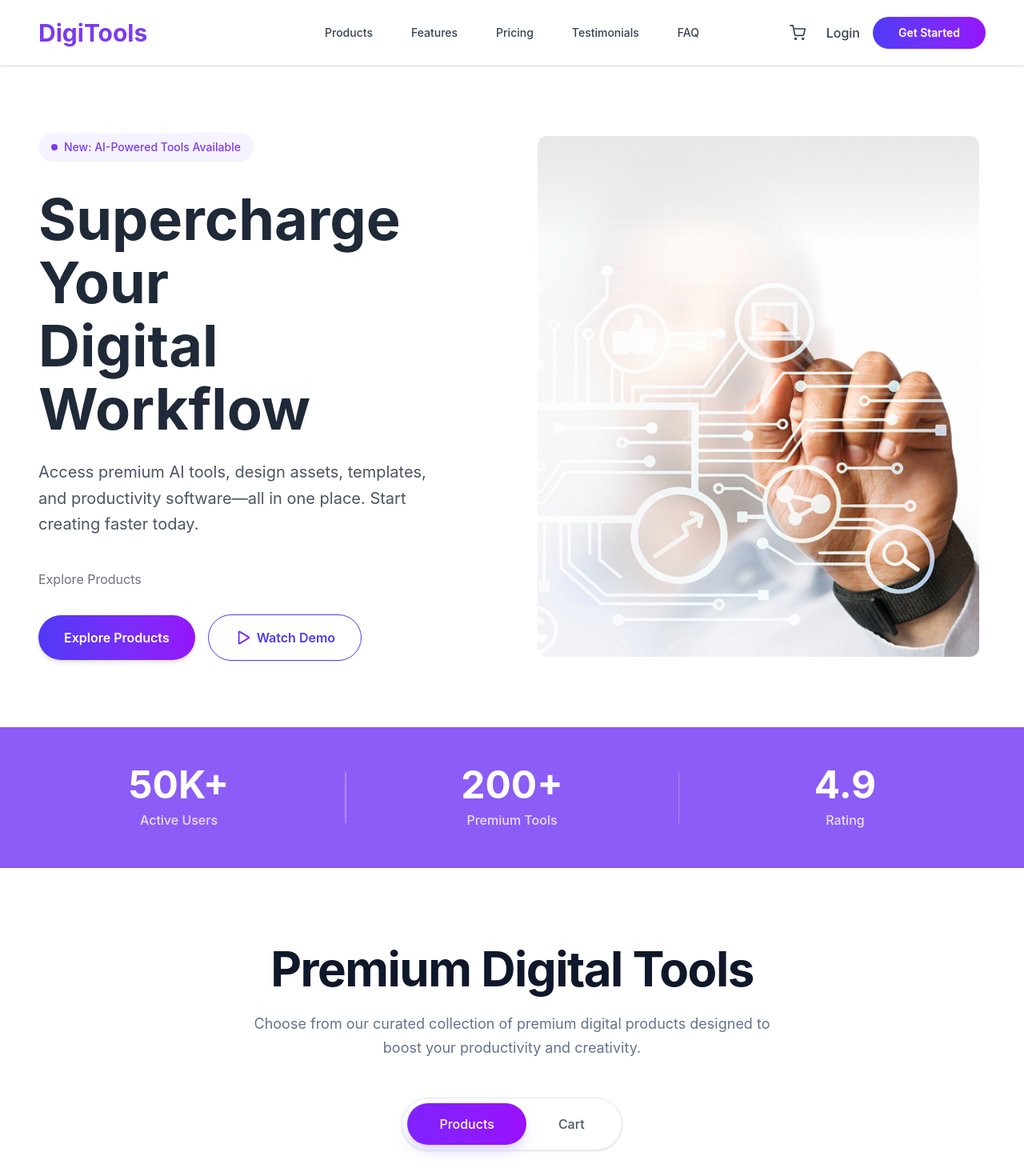
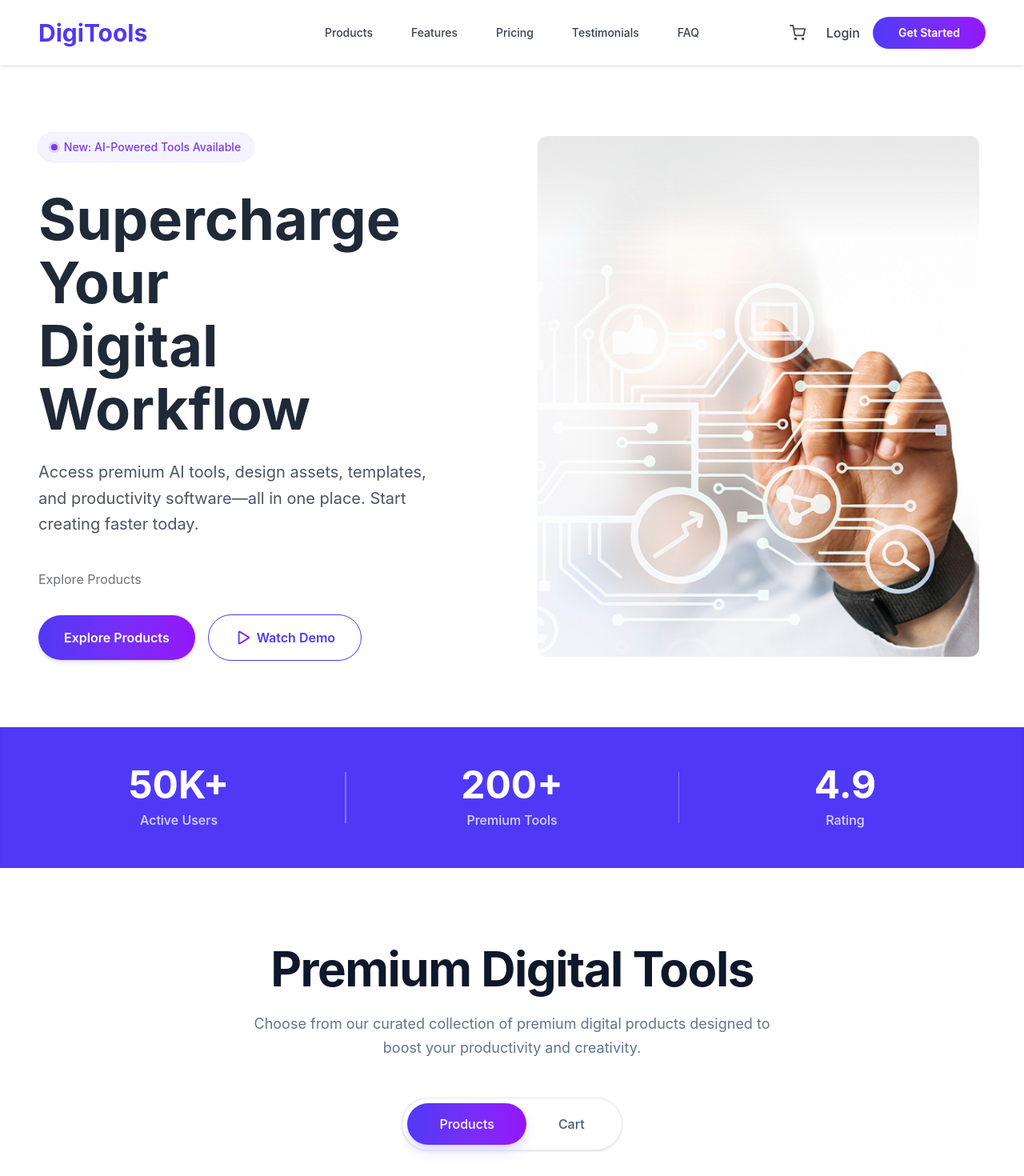
Before and after one commit to zahidhossin39/Assignment-6, a React (Vite) app in the folder assignment6/: page / in a window 1280 px wide. Shown: the top 1470 px of the page at 80% size. Built offline with nearby package versions, Linux system fonts and the light colour scheme.

Commit message:
Added React Toastify and do some changes. Fix some things.

```diff
--- a/assignment6/index.html
+++ b/assignment6/index.html
@@ -4,7 +4,7 @@
     <meta charset="UTF-8" />
     <link rel="icon" type="image/svg+xml" href="/favicon.svg" />
     <meta name="viewport" content="width=device-width, initial-scale=1.0" />
-    <title>assignment6</title>
+    <title>DigiTools / Assignment-6</title>
   </head>
   <body>
     <div id="root"></div>
--- a/assignment6/package.json
+++ b/assignment6/package.json
@@ -14,6 +14,7 @@
     "react": "^19.2.4",
     "react-dom": "^19.2.4",
     "react-icons": "^5.6.0",
+    "react-toastify": "^11.0.5",
     "tailwindcss": "^4.2.2"
   },
   "devDependencies": {
--- a/assignment6/src/App.css
+++ b/assignment6/src/App.css
@@ -0,0 +1,14 @@
+@keyframes breathe {
+  0%, 100% {
+    transform: scale(1);
+    box-shadow: 0 0 0 0 rgba(124, 58, 237, 0.2);
+  }
+  50% {
+    transform: scale(1.02);
+    box-shadow: 0 0 10px 4px rgba(124, 58, 237, 0.1);
+  }
+}
+
+.animate-breathe {
+  animation: breathe 3s ease-in-out infinite;
+}
--- a/assignment6/src/App.jsx
+++ b/assignment6/src/App.jsx
@@ -7,23 +7,40 @@ import PremiumTools from "./component/PremiumTools/PremiumTools";
 import ThreeStepProcess from "./component/ThreeStepProcess/ThreeStepProcess";
 import Pricing from "./component/Pricing/Pricing";
 import Footer from "./component/Footer/Footer";
+import { ToastContainer, toast } from "react-toastify";
+import "react-toastify/dist/ReactToastify.css";
 
 function App() {
   const [cartItems, setCartItems] = useState([]);
 
   const addToCart = (product) => {
-    setCartItems((prev) => {
-      if (prev.find((item) => item.id === product.id)) return prev;
-      return [...prev, product];
-    });
+    const isAlreadyInCart = cartItems.find((item) => item.id === product.id);
+    if (isAlreadyInCart) {
+      toast.info(`${product.name} is already in the cart!`);
+    } else {
+      toast.success(`${product.name} added to cart!`);
+      setCartItems((prev) => [...prev, product]);
+    }
   };
 
   const removeFromCart = (productId) => {
+    const productToRemove = cartItems.find((item) => item.id === productId);
+    if (productToRemove) {
+      toast.warn(`${productToRemove.name} removed from cart.`);
+    }
     setCartItems((prev) => prev.filter((item) => item.id !== productId));
   };
 
   const clearCart = () => {
-    setCartItems([]);
+    if (cartItems.length > 0) {
+      toast.success("Checkout successful! Cart cleared.", {
+        position: "top-center",
+        autoClose: 3000,
+      });
+      setCartItems([]);
+    } else {
+      toast.error("Your cart is empty!");
+    }
   };
 
   return (
@@ -40,6 +57,18 @@ function App() {
       <ThreeStepProcess />
       <Pricing />
       <Footer />
+      <ToastContainer
+        position="top-right"
+        autoClose={2000}
+        hideProgressBar={false}
+        newestOnTop={false}
+        closeOnClick
+        rtl={false}
+        pauseOnFocusLoss
+        draggable
+        pauseOnHover
+        theme="light"
+      />
     </div>
   );
 }
--- a/assignment6/src/component/PremiumTools/PremiumTools.jsx
+++ b/assignment6/src/component/PremiumTools/PremiumTools.jsx
@@ -36,7 +36,7 @@ const PremiumTools = ({ cartItems, addToCart, removeFromCart, clearCart }) => {
         <button
           className={`py-3.5 px-10 rounded-full text-base font-medium cursor-pointer transition-all duration-300 ease-in-out border-none outline-none ${
             activeTab === "products"
-              ? "bg-gradient-to-r from-violet-600 to-purple-600 text-white shadow-lg shadow-violet-200"
+              ? "bg-gradient-to-r from-[#4F39F6] to-[#9514FA] text-white shadow-lg shadow-violet-200"
               : "bg-transparent text-slate-600 hover:text-violet-600"
           }`}
           onClick={() => setActiveTab("products")}
@@ -46,7 +46,7 @@ const PremiumTools = ({ cartItems, addToCart, removeFromCart, clearCart }) => {
         <button
           className={`py-3.5 px-10 rounded-full text-base font-medium cursor-pointer transition-all duration-300 ease-in-out border-none outline-none flex items-center gap-2 ${
             activeTab === "cart"
-              ? "bg-gradient-to-r from-violet-600 to-purple-600 text-white shadow-lg shadow-violet-200"
+              ? "bg-gradient-to-r from-[#4F39F6] to-[#9514FA] text-white shadow-lg shadow-violet-200"
               : "bg-transparent text-slate-600 hover:text-violet-600"
           }`}
           onClick={() => setActiveTab("cart")}
@@ -56,8 +56,8 @@ const PremiumTools = ({ cartItems, addToCart, removeFromCart, clearCart }) => {
             <span
               className={`text-xs font-bold px-2 py-0.5 rounded-full ${
                 activeTab === "cart"
-                  ? "bg-white text-violet-600"
-                  : "bg-violet-100 text-violet-600"
+                  ? "bg-white text-[#4F39F6]"
+                  : "bg-violet-100 text-[#4F39F6]"
               }`}
             >
               {cartCount}
--- a/assignment6/src/component/ProductsCard/ProductsCard.jsx
+++ b/assignment6/src/component/ProductsCard/ProductsCard.jsx
@@ -58,7 +58,7 @@ const ProductsCard = ({ product, onBuyNow, isPurchased }) => {
             className="flex items-center gap-2.5 text-sm font-medium text-slate-700"
           >
             <svg
-              className="w-4 h-4 shrink-0 text-violet-600"
+              className="w-4 h-4 shrink-0 text-[#4F39F6]"
               viewBox="0 0 20 20"
               fill="none"
             >
@@ -93,12 +93,12 @@ const ProductsCard = ({ product, onBuyNow, isPurchased }) => {
               strokeLinejoin="round"
             />
           </svg>
-          Purchased
+          Added to cart
         </button>
       ) : (
         <button
           onClick={() => onBuyNow(product)}
-          className="w-full py-3.5 bg-gradient-to-r from-violet-600 to-purple-600 text-white text-sm font-semibold rounded-xl tracking-wide cursor-pointer transition-all duration-200 hover:opacity-90 hover:-translate-y-0.5 hover:shadow-lg hover:shadow-violet-300 active:translate-y-0 active:opacity-100"
+          className="w-full py-3.5 bg-gradient-to-r from-[#4F39F6] to-[#9514FA] text-white text-sm font-semibold rounded-xl tracking-wide cursor-pointer transition-all duration-200 hover:opacity-90 hover:-translate-y-0.5 hover:shadow-lg hover:shadow-blue-200 active:translate-y-0 active:opacity-100"
         >
           Buy Now
         </button>
--- a/assignment6/src/component/ProductsCard/ProductsCart.jsx
+++ b/assignment6/src/component/ProductsCard/ProductsCart.jsx
@@ -66,7 +66,7 @@ const ProductsCart = ({ cartItems, removeFromCart, clearCart }) => {
 
           <button
             onClick={clearCart}
-            className="w-full py-3.5 bg-gradient-to-r from-violet-600 to-purple-600 text-white text-sm font-semibold rounded-xl tracking-wide cursor-pointer transition-all duration-200 hover:opacity-90 hover:shadow-lg hover:shadow-violet-300 active:opacity-100"
+            className="w-full py-3.5 bg-gradient-to-r from-[#4F39F6] to-[#9514FA] text-white text-sm font-semibold rounded-xl tracking-wide cursor-pointer transition-all duration-200 hover:opacity-90 hover:shadow-lg hover:shadow-blue-200 active:opacity-100"
           >
             Proceed To Checkout
           </button>
--- a/assignment6/src/component/navbar/NavBar.jsx
+++ b/assignment6/src/component/navbar/NavBar.jsx
@@ -5,36 +5,36 @@ const NavBar = ({ cartCount = 0 }) => {
     return (
         <div className="navbar bg-white px-4 md:px-12 py-4 shadow-sm border-b border-gray-100">
             <div className="navbar-start">
-                <a className="text-3xl font-bold text-[#7C3AED] cursor-pointer">
+                <a className="text-3xl font-bold text-[#4F39F6] cursor-pointer">
                     DigiTools
                 </a>
             </div>
 
             <div className="navbar-center hidden lg:flex">
                 <ul className="menu menu-horizontal px-1 space-x-6 text-gray-700 font-medium">
-                    <li><a className="hover:text-[#7C3AED]">Products</a></li>
-                    <li><a className="hover:text-[#7C3AED]">Features</a></li>
-                    <li><a className="hover:text-[#7C3AED]">Pricing</a></li>
-                    <li><a className="hover:text-[#7C3AED]">Testimonials</a></li>
-                    <li><a className="hover:text-[#7C3AED]">FAQ</a></li>
+                    <li><a className="hover:text-[#4F39F6] cursor-pointer">Products</a></li>
+                    <li><a className="hover:text-[#4F39F6] cursor-pointer">Features</a></li>
+                    <li><a className="hover:text-[#4F39F6] cursor-pointer">Pricing</a></li>
+                    <li><a className="hover:text-[#4F39F6] cursor-pointer">Testimonials</a></li>
+                    <li><a className="hover:text-[#4F39F6] cursor-pointer">FAQ</a></li>
                 </ul>
             </div>
 
             <div className="navbar-end flex items-center space-x-4">
-                <button className="btn btn-ghost btn-circle relative">
+                <button className="btn btn-ghost btn-circle relative cursor-pointer">
                     <FiShoppingCart className="h-5 w-5 text-gray-700" />
                     {cartCount > 0 && (
-                        <span className="absolute -top-1 -right-1 min-w-[18px] h-[18px] bg-[#7C3AED] text-white text-[10px] font-bold rounded-full flex items-center justify-center px-1 leading-none">
+                        <span className="absolute -top-1 -right-1 min-w-[18px] h-[18px] bg-[#4F39F6] text-white text-[10px] font-bold rounded-full flex items-center justify-center px-1 leading-none">
                             {cartCount}
                         </span>
                     )}
                 </button>
 
-                <a className="text-gray-700 font-medium hover:text-[#7C3AED] cursor-pointer hidden sm:block">
+                <a className="text-gray-700 font-medium hover:text-[#4F39F6] cursor-pointer hidden sm:block">
                     Login
                 </a>
 
-                <button className="btn bg-gradient-to-r from-[#4F39F6] to-[#9514FA] text-white border-none rounded-full px-8 normal-case">
+                <button className="btn bg-gradient-to-r from-[#4F39F6] to-[#9514FA] text-white border-none rounded-full px-8 normal-case cursor-pointer hover:opacity-90">
                     Get Started
                 </button>
             </div>
--- a/assignment6/src/component/navbar/StatsBar/StatsBar.jsx
+++ b/assignment6/src/component/navbar/StatsBar/StatsBar.jsx
@@ -8,7 +8,7 @@ const StatsBar = () => {
   ];
 
   return (
-    <div className="bg-[#8b5cf6] py-12 px-4">
+    <div className="bg-[#4F39F6] py-12 px-4 shadow-inner">
       <div className="container mx-auto flex flex-col md:flex-row justify-center items-center gap-12 md:gap-0">
         {stats.map((stat, index) => (
           <React.Fragment key={stat.id}>
--- a/assignment6/src/component/navbar/banner/Banner.jsx
+++ b/assignment6/src/component/navbar/banner/Banner.jsx
@@ -7,8 +7,11 @@ const Banner = () => {
     <div className="bg-white py-20 px-4 md:px-12">
       <div className="container mx-auto flex flex-col md:flex-row items-center justify-between gap-12">
         <div className="w-full md:w-1/2 text-left">
-          <div className="inline-flex items-center space-x-2 bg-[#F5F3FF] text-[#7C3AED] px-4 py-2 rounded-full mb-8">
-            <div className="w-2 h-2 bg-[#7C3AED] rounded-full"></div>
+          <div className="inline-flex items-center space-x-2 bg-[#F5F3FF] text-[#7C3AED] px-4 py-2 rounded-full mb-8 animate-breathe">
+            <div className="relative flex h-2 w-2">
+              <span className="animate-ping absolute inline-flex h-full w-full rounded-full bg-[#7C3AED] opacity-75"></span>
+              <span className="relative inline-flex rounded-full h-2 w-2 bg-[#7C3AED]"></span>
+            </div>
             <span className="text-sm font-medium">
               New: AI-Powered Tools Available
             </span>
@@ -27,10 +30,10 @@ const Banner = () => {
           <p className="text-[#6B7280] mb-8">Explore Products</p>
 
           <div className="flex flex-wrap items-center gap-4">
-            <button className="bg-gradient-to-r from-[#4F39F6] to-[#9514FA] text-white font-semibold py-4 px-8 rounded-full transition-all shadow-md">
+            <button className="bg-gradient-to-r from-[#4F39F6] to-[#9514FA] text-white font-semibold py-4 px-8 rounded-full transition-all shadow-md cursor-pointer hover:opacity-90 hover:shadow-lg active:scale-95">
               Explore Products
             </button>
-            <button className="flex items-center space-x-2 border border-[#4F39F6] text-[#4F39F6] font-semibold py-4 px-8 rounded-full transition-all hover:bg-blue-50">
+            <button className="flex items-center space-x-2 border border-[#4F39F6] text-[#4F39F6] font-semibold py-4 px-8 rounded-full transition-all hover:bg-blue-50 cursor-pointer active:scale-95">
               <img src={playIcon} alt="play" className="w-5 h-5" />
               <span>Watch Demo</span>
             </button>
```
Also changed, not shown: assignment6/src/component/Pricing/Pricing.jsx (+4 -4 lines), 2 other files (tests, documents, lock files or other folders).
